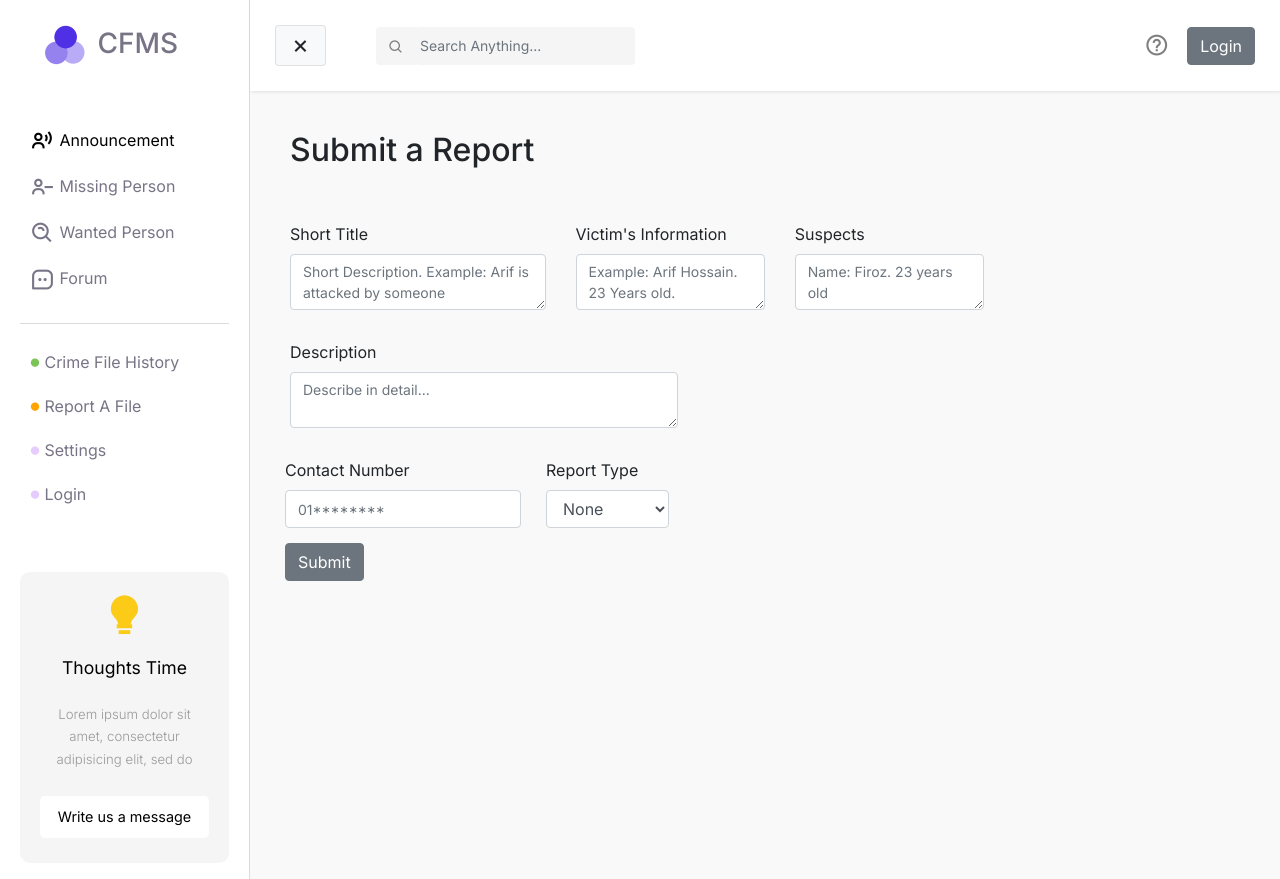
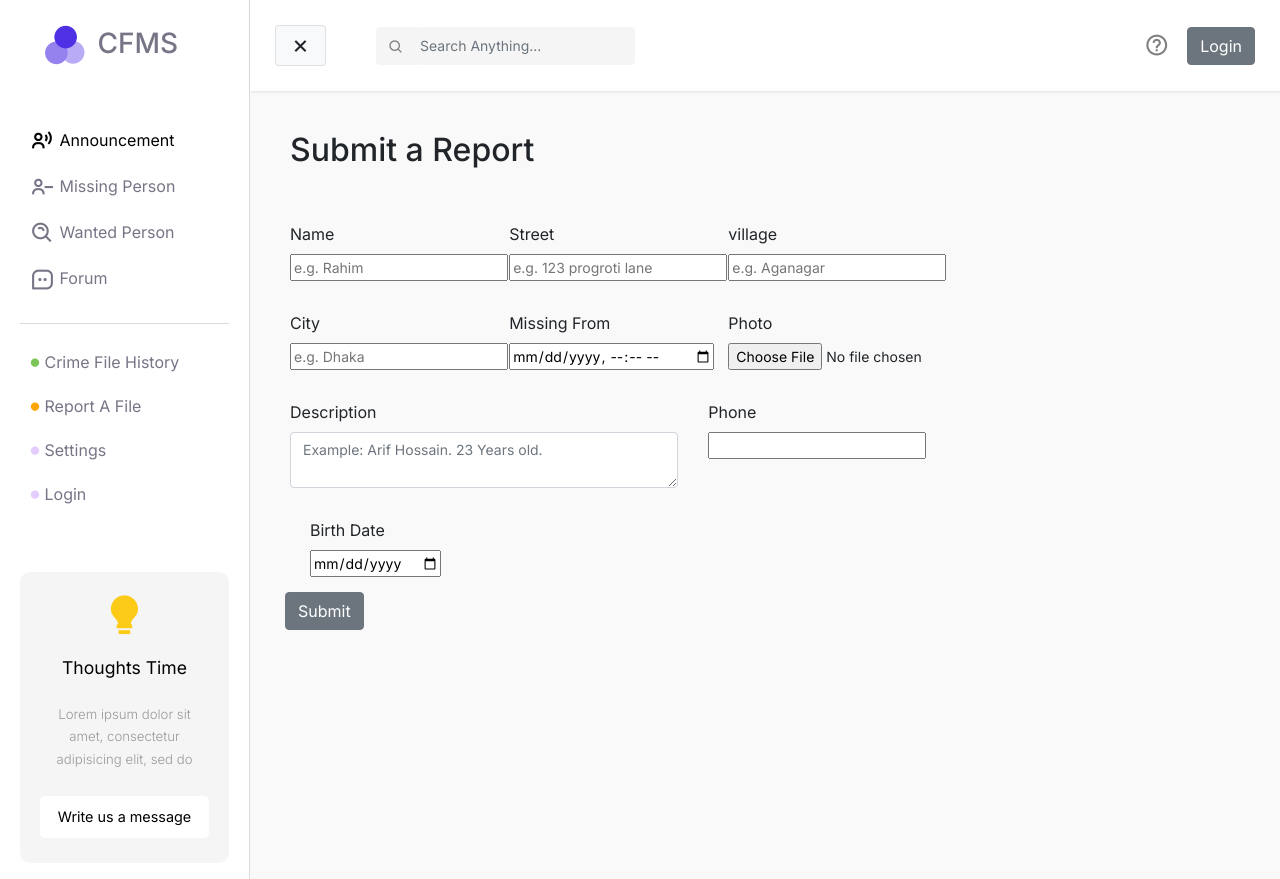
Before and after one commit to Bappy4u/crime-file-management, a Django app: page /missing-person/add/ in a window 1280 px wide. Run offline with Django 4.2, Linux system fonts and the light colour scheme; some libraries are stand-ins or nearby versions.

Commit message:
missing person update

```diff
--- a/missingPerson/models.py
+++ b/missingPerson/models.py
@@ -6,18 +6,22 @@ from django.conf import settings
 class MissingPerson(models.Model):
     STATUS_FOUND = "FOUND"
     STATUS_MISSING = "MISSING"
+    STATUS_PENDING = "PENDING"
     STATUS_CHOICES = [
         (STATUS_FOUND, 'Found'),
         (STATUS_MISSING, 'Missing'),
+        (STATUS_PENDING, 'Pending')
     ]
 
 
     name = models.CharField(max_length=255)
     photo = models.ImageField(upload_to='missing-person', null=True)
+    description = models.CharField(max_length=500 , null=True)
     street = models.CharField(max_length=255)
     village = models.CharField(max_length=255)
     city = models.CharField(max_length=255, null=False)
     date = models.DateTimeField()
     birthDate = models.DateField(null=True)
-    status = models.CharField(choices=STATUS_CHOICES, max_length=7, default=STATUS_MISSING)
+    contact = models.CharField(max_length=255, null=True)
+    status = models.CharField(choices=STATUS_CHOICES, max_length=7, default=STATUS_PENDING)
     user = models.ForeignKey(settings.AUTH_USER_MODEL, on_delete=models.PROTECT)
--- a/missingPerson/views.py
+++ b/missingPerson/views.py
@@ -1,4 +1,4 @@
-from django.shortcuts import render
+from django.shortcuts import render, redirect
 from .models import MissingPerson
 
 def missingPerson(request):
@@ -11,4 +11,19 @@ def missingPerson(request):
 
 
 def addMissingPerson(request):
+    if request.method == 'POST':
+
+            user = request.user
+            name = request.POST['name']
+            street = request.POST['street']
+            village = request.POST['village']
+            city = request.POST['city']
+            description = request.POST['description']
+            phone = request.POST['phone']
+            photo = request.FILES.get('photo')
+            date = request.POST['date']
+            bdate = request.POST['bdate']
+            person = MissingPerson.objects.create(name=name, birthDate=bdate, user=user, street=street,village=village,contact=phone, city=city, date = date, description=description, photo = photo)
+            person.save()
+            return redirect('missingPerson')
     return render(request, 'add-missing-person.html')
--- a/templates/add-missing-person.html
+++ b/templates/add-missing-person.html
@@ -6,41 +6,58 @@
 </div>
 <div class="submission-form row">
   <div class="col-md-10">
-    <form method="post">
+    <form method="post" enctype="multipart/form-data">
       {% csrf_token %}
       <div class="form-row gx-5">
-        <div class="form-group col-md-4">
-          <label for="inputfortitle">Short Title</label>
-          <textarea
+        <div class="form-group col-md-3">
+          <label for="inputforname">Name</label>
+          <input
+            name="name"
+            id="inputforname"
             type="text"
-            class="form-control"
-            id="inputfortitle"
-            placeholder="Short Description. Example: Arif is attacked by someone"
-            name="title"
+            placeholder="e.g. Rahim"
             required
-          ></textarea>
+          />
         </div>
         <div class="form-group col-md-3">
-          <label for="victimsInfo">Victim's Information</label>
-          <textarea
+          <label for="inputforstreet">Street</label>
+          <input
+            name="street"
+            id="inputforstreet"
             type="text"
-            class="form-control"
-            id="victimsInfo"
-            placeholder="Example: Arif Hossain. 23 Years old."
-            name="victim"
+            placeholder="e.g. 123 progroti lane"
             required
-          ></textarea>
+          />
         </div>
         <div class="form-group col-md-3">
-          <label for="inputcriminal">Suspects</label>
-          <textarea
+          <label for="inputforvillage">village</label>
+          <input
+            name="village"
+            id="inputforvillage"
             type="text"
-            class="form-control"
-            id="inputcriminal"
-            placeholder="Name: Firoz. 23 years old"
-            name="suspect"
+            placeholder="e.g. Aganagar"
             required
-          ></textarea>
+          />
+        </div>
+      </div>
+      <div class="form-row">
+        <div class="form-group col-md-3">
+          <label for="inputforcity">City</label>
+          <input
+            name="city"
+            id="inputforcity"
+            type="text"
+            placeholder="e.g. Dhaka"
+            required
+          />
+        </div>
+        <div class="form-group col-md-3">
+          <label for="inputfordate">Missing From</label>
+          <input type="datetime-local" id="inputfordate" name="date" required />
+        </div>
+        <div class="form-group col-md-3">
+          <label for="photo">Photo</label>
+          <input type="file" id="photo" name="photo" accept="image/*" />
         </div>
       </div>
       <div class="form-row">
@@ -50,33 +67,22 @@
             type="text"
             class="form-control"
             id="inputfordescription"
-            placeholder="Describe in detail..."
+            placeholder="Example: Arif Hossain. 23 Years old."
             name="description"
             required
           ></textarea>
         </div>
-      </div>
-      <div class="form-row">
-        <div class="form-group">
-          <label for="inputphone">Contact Number</label>
-          <input
-            type="text"
-            class="form-control"
-            id="inputphone"
-            placeholder="01********"
-            name="phone"
-            required
-          />
+
+        <div class="form-group col-md-3">
+          <label for="contact">Phone</label>
+          <input type="number" id="contact" name="phone" required />
         </div>
-        <div class="form-group col-md-2">
-          <label for="inputState">Report Type</label>
-          <select id="inputState" class="form-control" name="type" required>
-            <option value="">None</option>
-            <option value="GD">GD</option>
-            <option value="CF">CASE FILE</option>
-          </select>
+        <div class="form-group col-md-3">
+          <label for="inputforbdate">Birth Date</label>
+          <input type="date" id="inputforbdate" name="bdate" required />
         </div>
       </div>
+      <div class="form-row"></div>
       <div class="form-row">
         <button type="submit" class="btn btn-secondary">Submit</button>
       </div>
```
Also changed, not shown: db.sqlite3, media/missing-person/profile-pic.jpg (added), media/missing-person/profile-pic_HMqByP4.jpg (added), missingPerson/migrations/0009_alter_missingperson_status.py (added), missingPerson/migrations/0010_missingperson_description.py (added), missingPerson/migrations/0011_alter_missingperson_description.py (added), missingPerson/migrations/0012_missingperson_contact.py (added).
